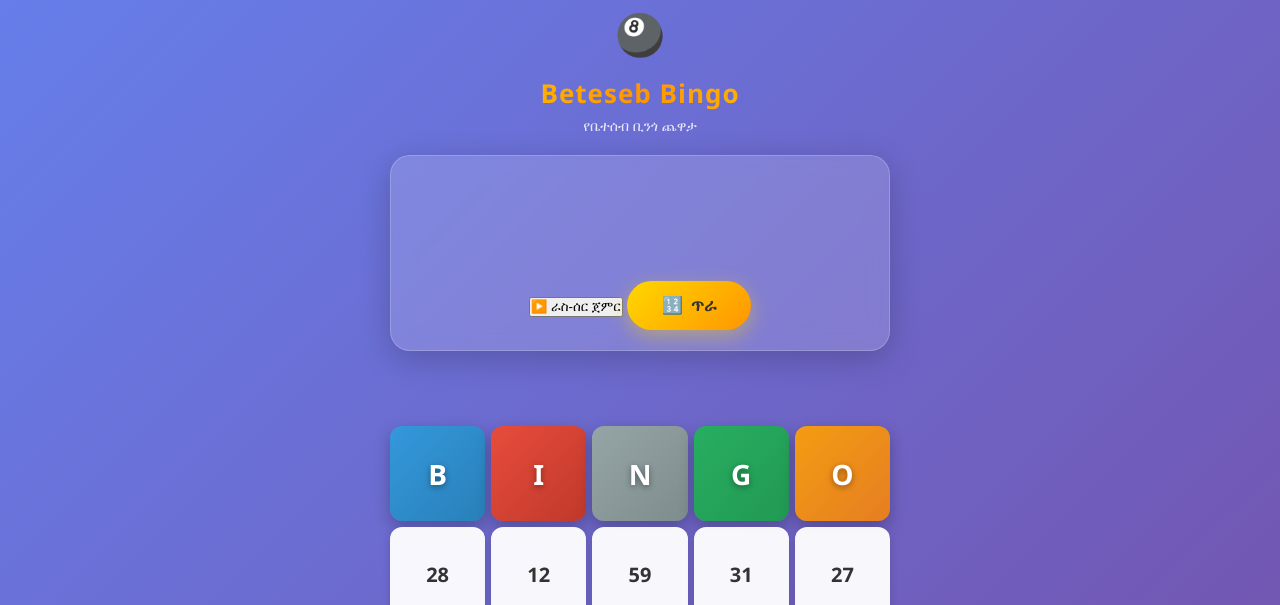
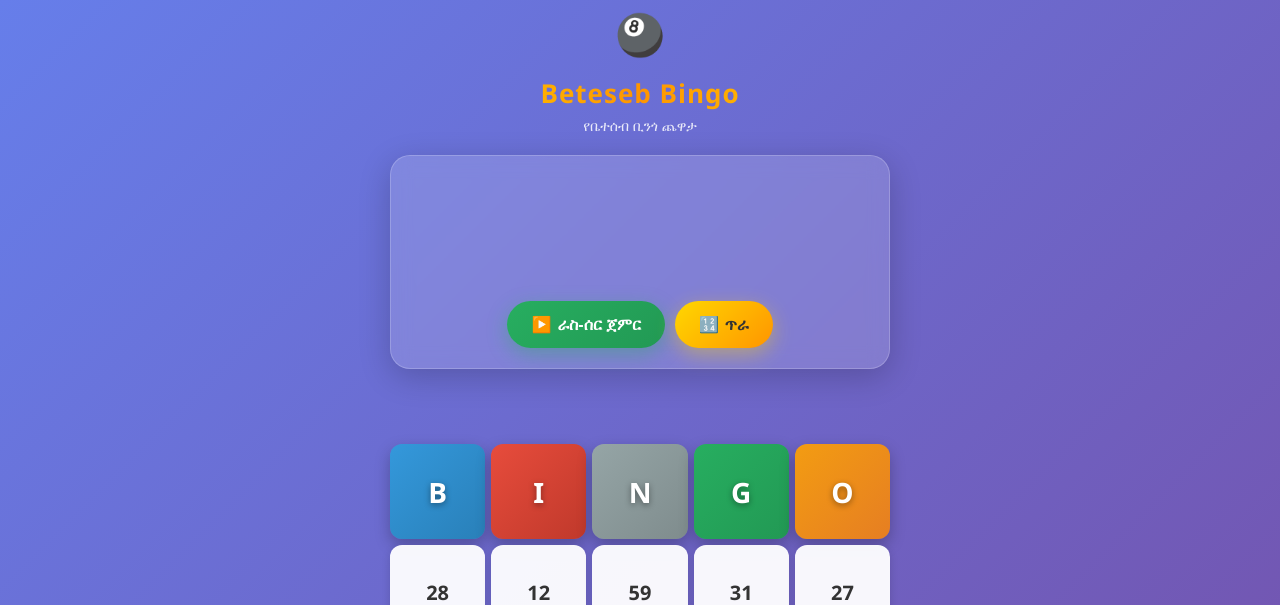
Before and after one commit to abukelela/Etbingobot, a Flask app: page / in a window 1280 px wide. Shown: the top 605 px of the page. Run offline with Flask 3, Linux system fonts and the light colour scheme; some libraries are stand-ins or nearby versions.

Commit message:
Update style.css

```diff
--- a/static/style.css
+++ b/static/style.css
@@ -68,21 +68,37 @@ h1 {
   animation: pulseNumber 0.6s ease;
 }
 
+.timer {
+  font-size: 14px;
+  opacity: 0.85;
+  min-height: 20px;
+  margin-bottom: 10px;
+  color: #ffd700;
+  font-weight: bold;
+}
+
+.caller-buttons {
+  display: flex;
+  gap: 10px;
+  justify-content: center;
+  flex-wrap: wrap;
+  margin-top: 10px;
+}
+
 .btn-call {
   background: linear-gradient(135deg, #ffd700, #ff9500);
   color: #333;
   border: none;
-  padding: 14px 35px;
+  padding: 14px 24px;
   border-radius: 30px;
-  font-size: 17px;
+  font-size: 16px;
   font-weight: bold;
   cursor: pointer;
-  margin-top: 10px;
   box-shadow: 0 6px 20px rgba(255,215,0,0.4);
   transition: 0.2s;
   display: inline-flex;
   align-items: center;
-  gap: 8px;
+  gap: 6px;
 }
 
 .btn-call:active {
@@ -91,6 +107,37 @@ h1 {
 }
 
 .btn-call:disabled {
+  opacity: 0.5;
+  cursor: not-allowed;
+}
+
+.btn-auto {
+  background: linear-gradient(135deg, #27ae60, #229954);
+  color: white;
+  border: none;
+  padding: 14px 24px;
+  border-radius: 30px;
+  font-size: 16px;
+  font-weight: bold;
+  cursor: pointer;
+  box-shadow: 0 6px 20px rgba(39,174,96,0.4);
+  transition: 0.2s;
+  display: inline-flex;
+  align-items: center;
+  gap: 6px;
+}
+
+.btn-auto:active {
+  transform: scale(0.95);
+}
+
+.btn-auto.running {
+  background: linear-gradient(135deg, #e74c3c, #c0392b);
+  box-shadow: 0 6px 20px rgba(231,76,60,0.4);
+  animation: pulseBtn 1.5s infinite;
+}
+
+.btn-auto:disabled {
   opacity: 0.5;
   cursor: not-allowed;
 }
@@ -104,7 +151,6 @@ h1 {
   animation: fadeInUp 0.6s ease;
 }
 
-/* B I N G O ራስጌ */
 .header {
   aspect-ratio: 1;
   display: flex;
@@ -119,13 +165,12 @@ h1 {
   transition: 0.3s;
 }
 
-.header:nth-child(1) { background: linear-gradient(135deg, #3498db, #2980b9); } /* B - ሰማያዊ */
-.header:nth-child(2) { background: linear-gradient(135deg, #e74c3c, #c0392b); } /* I - ቀይ */
-.header:nth-child(3) { background: linear-gradient(135deg, #95a5a6, #7f8c8d); } /* N - ግራጫ */
-.header:nth-child(4) { background: linear-gradient(135deg, #27ae60, #229954); } /* G - አረንጓዴ */
-.header:nth-child(5) { background: linear-gradient(135deg, #f39c12, #e67e22); } /* O - ብርቱካን */
+.header:nth-child(1) { background: linear-gradient(135deg, #3498db, #2980b9); }
+.header:nth-child(2) { background: linear-gradient(135deg, #e74c3c, #c0392b); }
+.header:nth-child(3) { background: linear-gradient(135deg, #95a5a6, #7f8c8d); }
+.header:nth-child(4) { background: linear-gradient(135deg, #27ae60, #229954); }
+.header:nth-child(5) { background: linear-gradient(135deg, #f39c12, #e67e22); }
 
-/* Cells */
 .cell {
   background: rgba(255,255,255,0.95);
   color: #333;
@@ -287,6 +332,11 @@ h1 {
   50% { transform: scale(1.15); }
 }
 
+@keyframes pulseBtn {
+  0%, 100% { box-shadow: 0 6px 20px rgba(231,76,60,0.4); }
+  50% { box-shadow: 0 6px 30px rgba(231,76,60,0.8); }
+}
+
 @keyframes shine {
   to { left: 200%; }
 }
@@ -319,4 +369,4 @@ h1 {
   width: 10px;
   height: 10px;
   animation: confettiFall 3s linear forwards;
-}
+  }
```
